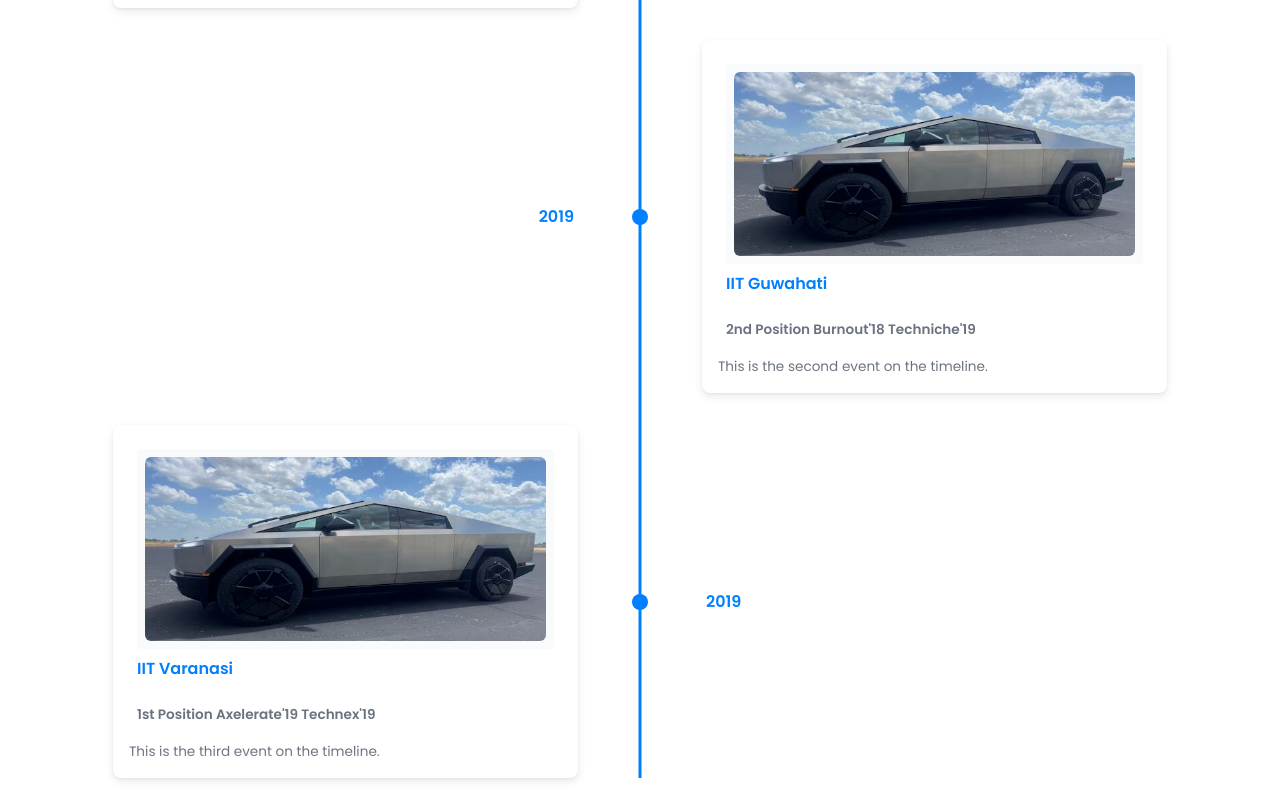
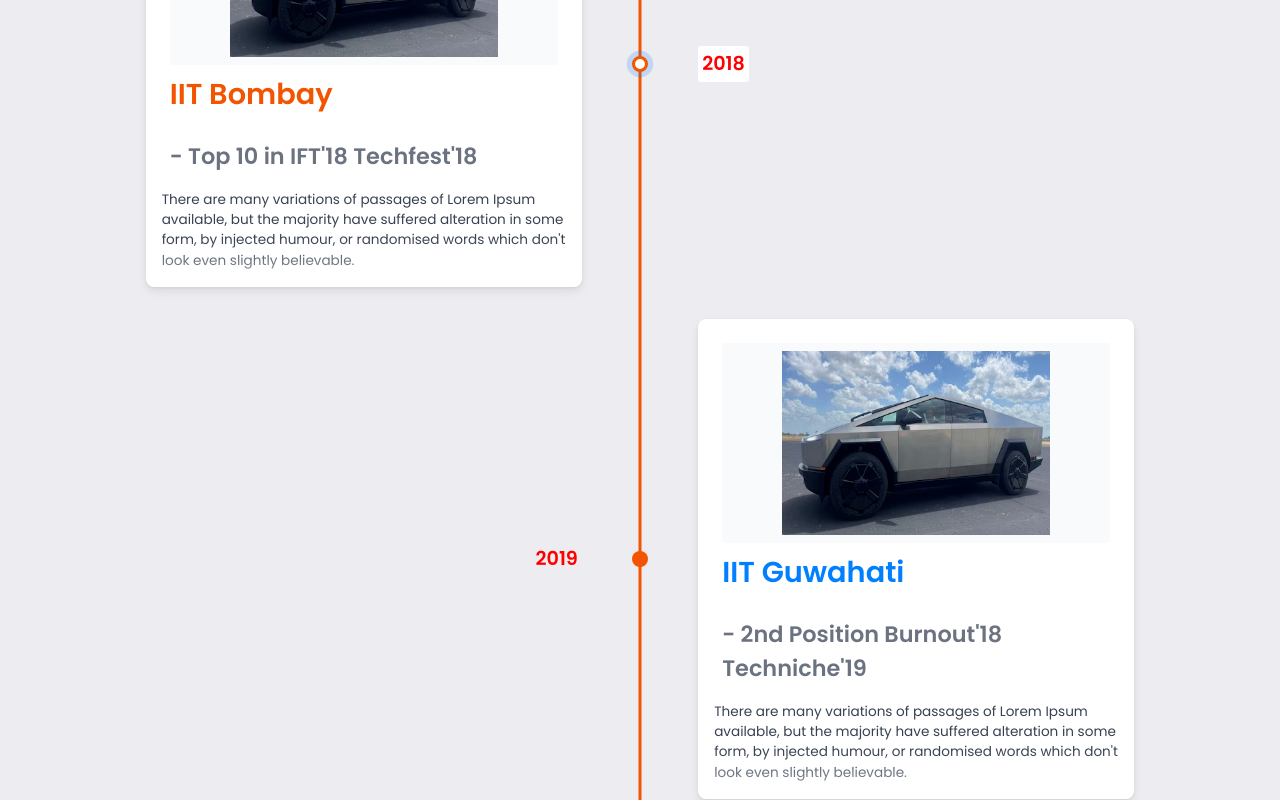
Before and after one commit to automobile-club/Automobile-Website, a Next.js app: page / in a window 1280 px wide. Shown: the part 920-1720 px from the top of the page. Built offline with nearby package versions, Linux system fonts and the light colour scheme.

Commit message:
home page card

```diff
--- a/components/AchievementTimeline.tsx
+++ b/components/AchievementTimeline.tsx
@@ -3,7 +3,7 @@ import { Chrono } from "react-chrono";
 const items = [
   {
     media: {
-      name: " IIT Bombay",
+      name: "IIT Bombay",
       source: {
         url: "/images/tiimelineim.png"
       },
@@ -11,12 +11,13 @@ const items = [
     },
     title: "2018",
     cardTitle: "IIT Bombay",
-    cardSubtitle: "Top 10 in IFT'18 Techfest'18",
-    cardDetailedText: "This is the first event on the timeline.",
+    cardSubtitle: "- Top 10 in IFT'18 Techfest'18",
+    cardDetailedText: "There are many variations of passages of Lorem Ipsum available, but the majority have suffered alteration in some form, by injected humour, or randomised words which don't look even slightly believable.",
+
   },
   {
     media: {
-      name: " IIT Guwahati",
+      name: "IIT Guwahati",
       source: {
         url: "/images/tiimelineim.png"
       },
@@ -24,12 +25,13 @@ const items = [
     },
     title: "2019",
     cardTitle: "IIT Guwahati",
-    cardSubtitle: "2nd Position Burnout'18 Techniche'19",
-    cardDetailedText: "This is the second event on the timeline.",
+    cardSubtitle: "- 2nd Position Burnout'18 Techniche'19",
+    cardDetailedText: "There are many variations of passages of Lorem Ipsum available, but the majority have suffered alteration in some form, by injected humour, or randomised words which don't look even slightly believable.",
+
   },
   {
     media: {
-      name: " IIT Varanasi",
+      name: "IIT Varanasi",
       source: {
         url: "/images/tiimelineim.png"
       },
@@ -37,25 +39,41 @@ const items = [
     },
     title: "2019",
     cardTitle: "IIT Varanasi",
-    cardSubtitle: "1st Position Axelerate'19 Technex'19",
-    cardDetailedText: "This is the third event on the timeline.",
-  }];
+    cardSubtitle: "- 1st Position Axelerate'19 Technex'19",
+    cardDetailedText: "There are many variations of passages of Lorem Ipsum available, but the majority have suffered alteration in some form, by injected humour, or randomised words which don't look even slightly believable.",
+
+  }
+
+];
 
 const AchievementTimeline = () => {
   return (
+
     <Chrono
       items={items}
+      mediaSettings={{ align: 'right', fit: 'contain' }}
+      enableBreakPoint verticalBreakPoint={900}
       mode="VERTICAL_ALTERNATING"
-      itemWidth={150}
+      itemWidth={600}
+      fontWeight={{
+        cardSubtitle: '',
+      }}
+      fontSizes={{
+        cardSubtitle: '1.4rem', // Adjust the font size for cardSubtitle
+        cardDetailedText: '1.9rem',   // Adjust the font size for cardText (if needed)
+        cardTitle: '1.8rem',  // Adjust the font size for cardTitle
+        title: '1.2rem',      // Adjust the font size for title (event title)
+      }}
+      theme={{
+        primary: ' rgb(242, 84, 2)',
+        secondary: 'white',
+        titleColor: 'red',
+        titleColorActive: 'red',
+      }}
+
     />
+
   );
 }
 
-<div className="chrono-icons">
-            <img
-              src="https://img.icons8.com/ios-filled/100/000000/twitter.png"
-              alt="twitter"
-            />
-            </div>;
-
 export default AchievementTimeline;
--- a/pages/index.tsx
+++ b/pages/index.tsx
@@ -73,13 +73,14 @@ function Home() {
 
       {/* our achievments section */}
       {/* our achievments section */}
-      <AchievementTimeline/>
+
       <div className={styles.ourachievments_sae}>
         <div className={styles.ourachievments_heading}>
           <h2 className={styles.ourmentors_heading_text}>Our Achievements</h2>
         </div>
         <div className={styles.achievments_cards_sae}>
-          <div className={styles.ourmentors_card1_sae}>
+        <AchievementTimeline/>
+          {/* <div className={styles.ourmentors_card1_sae}>
             <Image
               className={styles.ourmentors_img}
               src="/images/Techfest_img.webp"
@@ -131,7 +132,7 @@ function Home() {
                 1st Position Axelerate&apos;19 Technex&apos;19
               </span>
             </div>
-          </div>
+          </div> */}
         </div>
       </div>
 
--- a/styles/HomeCards.module.css
+++ b/styles/HomeCards.module.css
@@ -269,6 +269,7 @@
   .blog_slider {
     min-height: 400px;
     margin: 100px auto;
+    margin-bottom: 20px !important;
   }
 }
 
--- /dev/null
+++ b/styles/achievement.module.css
@@ -0,0 +1,3 @@
+@media (max-width: 899px) {
+  itemWidth:600px
+  }}
```
Also changed, not shown: public/images/tiimelineim.png, public/images/trophyfortime.png (added).
